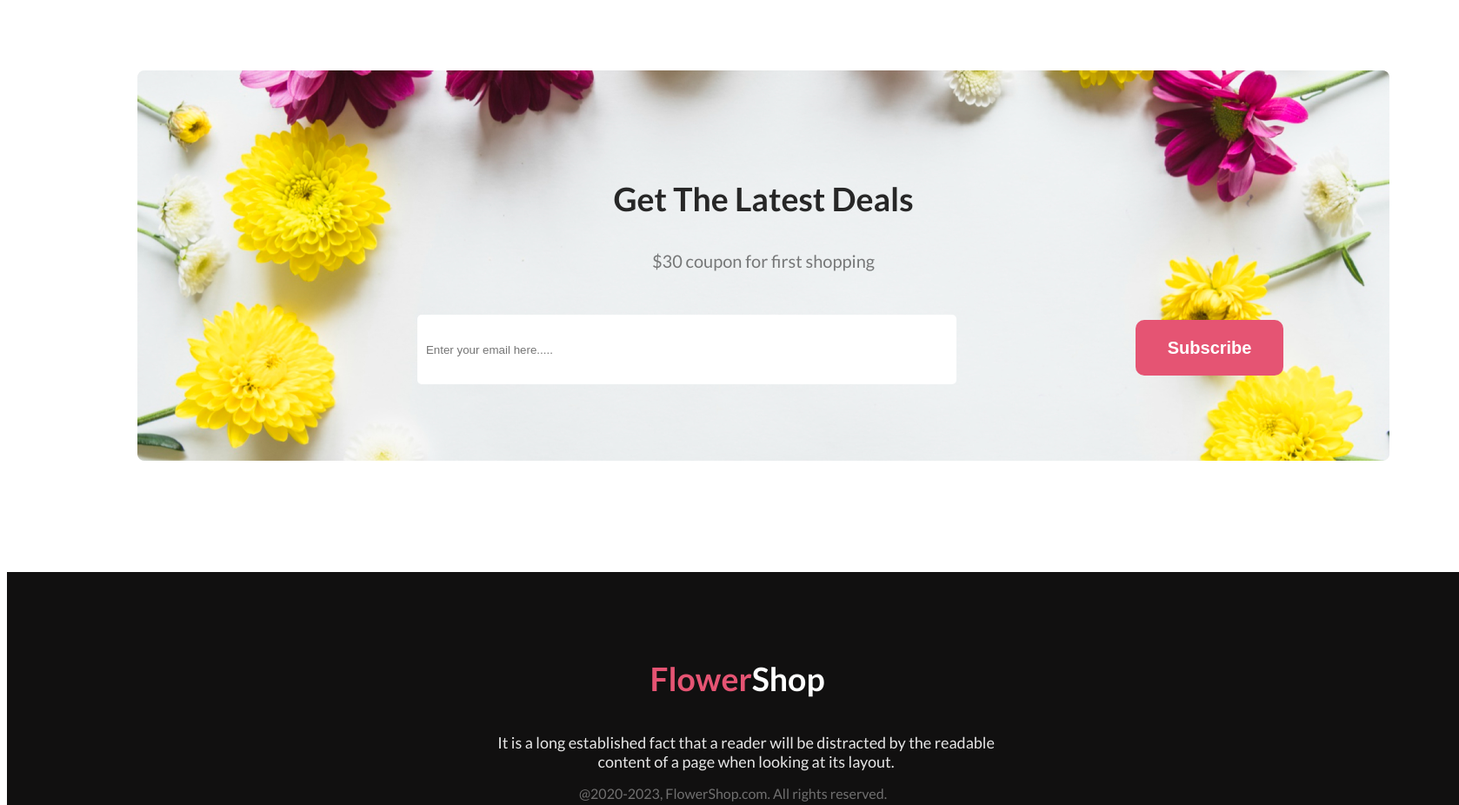
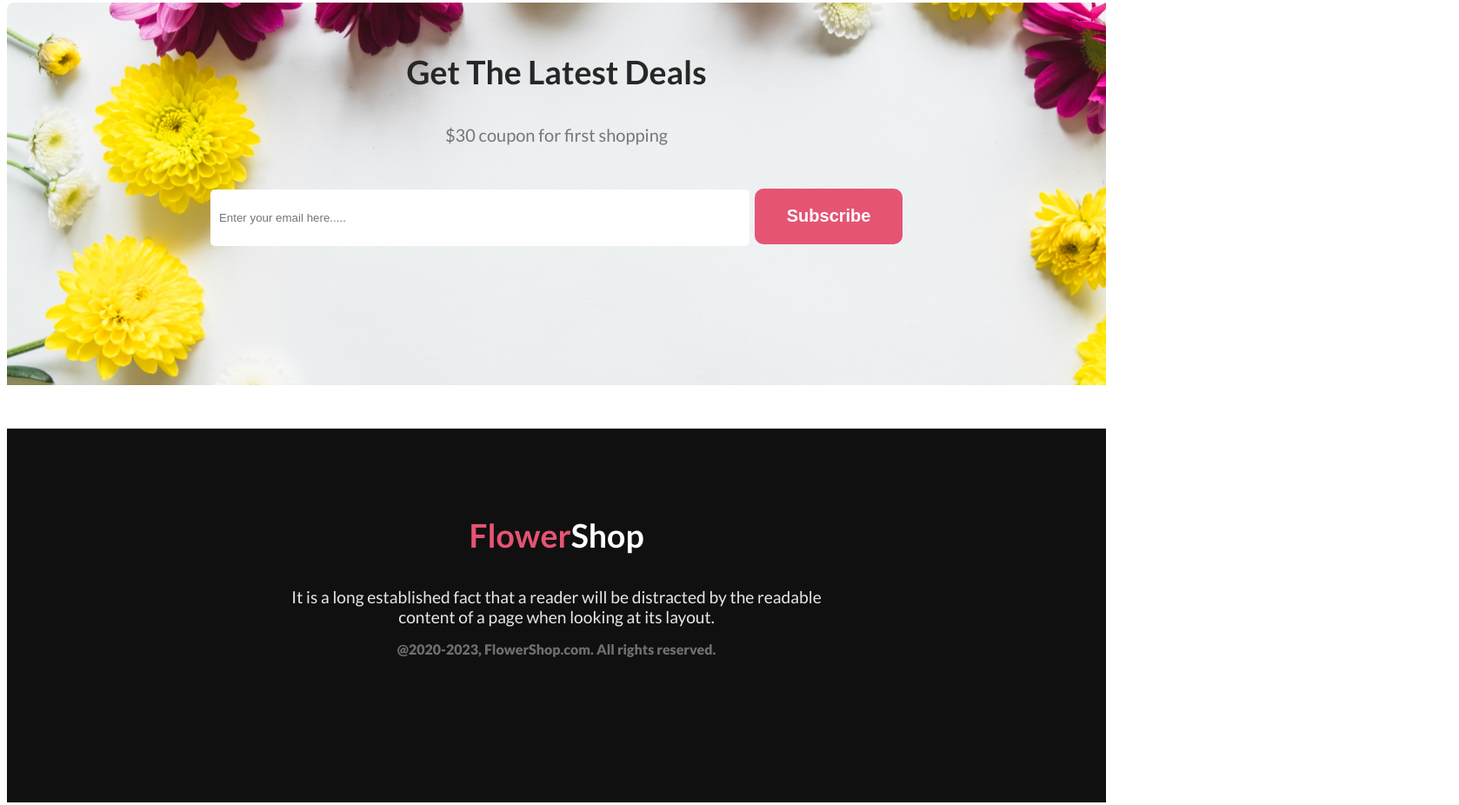
Before and after one commit to Esrat11/Flower-Shop-Website, a plain HTML site: page index.html in a window 1280 px wide. Shown: the part 2907-3833 px from the top of the page at 87% size, 1678 px wide, since content can reach past the window. Drawn offline with Linux system fonts and the light colour scheme; a web font is replaced by a local one.

Commit message:
footer completed

```diff
--- a/index.html
+++ b/index.html
@@ -65,8 +65,8 @@
             <p class="banner-description">It is a long established fact that a reader will be distracted by the readable content of a page when looking at its layout.</p>
      </div>
      <div class="box">
-        <img src="images/Flower 01.png" alt="">
-        <img src="images/Rectangle 4.png" alt="">
+         <img src="images/Flower 01.png" alt="">
+         <img src="images/Rectangle 4.png" alt="">
         <img src="images/Rectangle 5.png" alt="">
         <img src="images/Rectangle 6.png" alt="">
     </div>
@@ -74,14 +74,12 @@
 
     <footer>
      <div class="footer-container">
-        <div class="footer-description">
             <h3 class="footer-title">Get The Latest Deals</h3>
             <p class="banner-description">$30 coupon for first shopping</p>
             <form class="form">
                 <input class="input" type="email" name="" id="" placeholder="Enter your email here.....">
                 <input class="btn-primary" type="button" value="Subscribe">
             </form>
-        </div>
      </div>
 
      <div class="copywrite">
--- a/styles/style.css
+++ b/styles/style.css
@@ -104,8 +104,6 @@ font-weight: 800;
 .offer-container{
     display: flex;
     justify-content: space-around;
-    /* text-align: center;
-    align-items: center; */
     margin-top: 128px;
 }
 .offer-content{
@@ -123,69 +121,58 @@ text-align: center;
 margin: 0 auto;
 }
 .box{
+    max-width: 1440px;
     display: flex;
-    justify-content: space-around;
-    width: 342px;
-   height: 396px;
-   margin: 0 150px;
-   gap:24px;
+   margin: 0 auto;
+   gap:20px;
+   justify-content: space-between;
 }
-
 /* Footer Section */
 .footer-container{
-    display: flex;
-    justify-content: center;
+    background-image: url(../images/Rectangle\ 9.png);
+    max-width: 1440px;
+    height: 420px;
+    margin: 50px auto;
+    padding-top: 20px;
     text-align: center;
-    align-items: center;
-    background-image: url(../images/Rectangle\ 9.png);
-    width: 1440px;
-    height: 449px;
-    margin: 128px 200px 128px 150px;
 
 }
 .input{
     width: 600px;
-    height: 60px;
+    height: 45px;
     border-radius: 5px;
     background-color: white;
     padding: 10px;
     border: none;
-    margin: 0px 200px;
+    margin: 0px auto;
 }
 
 /* copywrite */
 .copywrite{
 background: rgb(17, 16, 16);
-width: 1670px;
-height: 440px;
+max-width: 1440px;
+height: 430px;
+margin: 0 auto;
+text-align: center;
 }
 .copywrite-title{
-    display: flex;
-    justify-content: center;
- margin: 100px 150px 20px 160px;
- padding: 100px 100px 20px 100px;
- color: rgb(229, 84, 115);
+    text-align: center;
+    padding: 100px 0 0 0;
+    color: rgb(229, 84, 115);
 }
 span{
     color:white;
 }
 .copywrite-description{
-    display: flex;
-    justify-content: center;
     text-align: center;
-    align-items: center;
-    flex-wrap: wrap;
-    width: 600px;
-    font-size: 18px;
+    font-size: 1.20rem;
     font-weight: 400;
     color: rgba(255, 255, 255, 0.9);
-    margin: 0px 200px 10px 550px;
+    width: 620px;
+    margin: 0 auto;
 }
 .copywrite-message{
     color:rgba(255, 255, 255, 0.4);
-    font-size: 16px;
-    font-weight: 400;
-    display: flex;
-    justify-content: center;
+    font-size: 1rem;
     text-align: center;
 }
```
